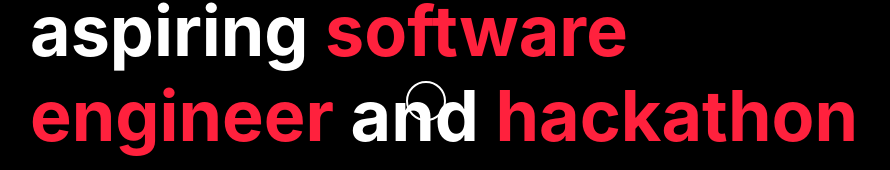
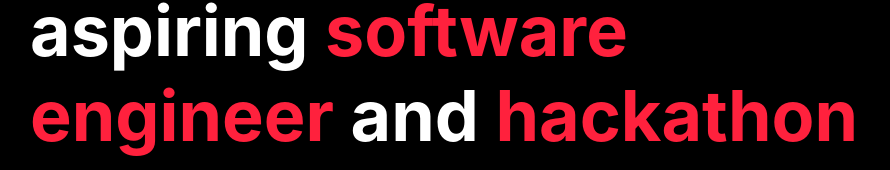
Before and after one commit to Abhishek-More/portfolio, a Next.js app: page / in a window 1280 px wide. Shown: the part 272-442 px from the top of the page, without its empty margins (194-1084 px from the left). Built offline with nearby package versions, Linux system fonts and the light colour scheme.

Commit message:
custom cursor

```diff
--- a/components/customCursor.js
+++ b/components/customCursor.js
@@ -8,7 +8,6 @@ const CustomCursor = () => {
     useEffect(() => {
       let mouseCursor = document.querySelector("#cursor");
       document.addEventListener('mousemove', cursor);
-
       let links = document.getElementsByTagName('a');
 
       for(let i = 0;i < links.length; i++) {
@@ -16,6 +15,7 @@ const CustomCursor = () => {
           mouseCursor.style.transform = 'scale(2)';
           links[i].style.transform = 'opacity(0.5)'
         })
+
         links[i].addEventListener('mouseleave', () => {
           mouseCursor.style.transform = 'scale(1)';
           links[i].style.transform = 'opacity(1)'
@@ -23,6 +23,7 @@ const CustomCursor = () => {
       }
 
       function cursor(e) {
+        mouseCursor.style.border = '2px solid white';
         mouseCursor.style.top = e.pageY + 'px';
         mouseCursor.style.left = e.pageX + 'px';
       }
--- a/pages/index.js
+++ b/pages/index.js
@@ -7,6 +7,11 @@ import { useEffect } from 'react';
 export default function Home() {
 
   useEffect(() => {
+    let cursor = document.getElementById('custom-cursor');
+
+    document.addEventListener('touchstart', () => {
+      cursor.style.visibility = 'hidden';
+    })
   })
 
   return (
@@ -36,7 +41,7 @@ export default function Home() {
             <h3>Devpost &rarr;</h3>
           </a>
       </div>
-      <CustomCursor/>
+      <CustomCursor id='customcursor'/>
     </div>
   )
 }
--- a/styles/Home.module.css
+++ b/styles/Home.module.css
@@ -138,7 +138,6 @@
 .cursor {
   width: 40px;
   height: 40px;
-  border: 2px solid white;
   border-radius: 50%;
   position: absolute;
   transform: translate(-50%,-50%);
```
